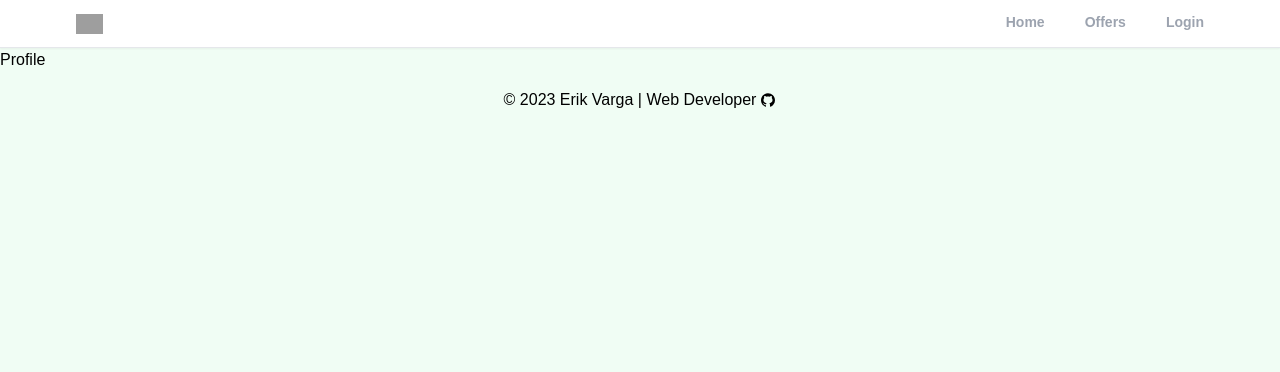
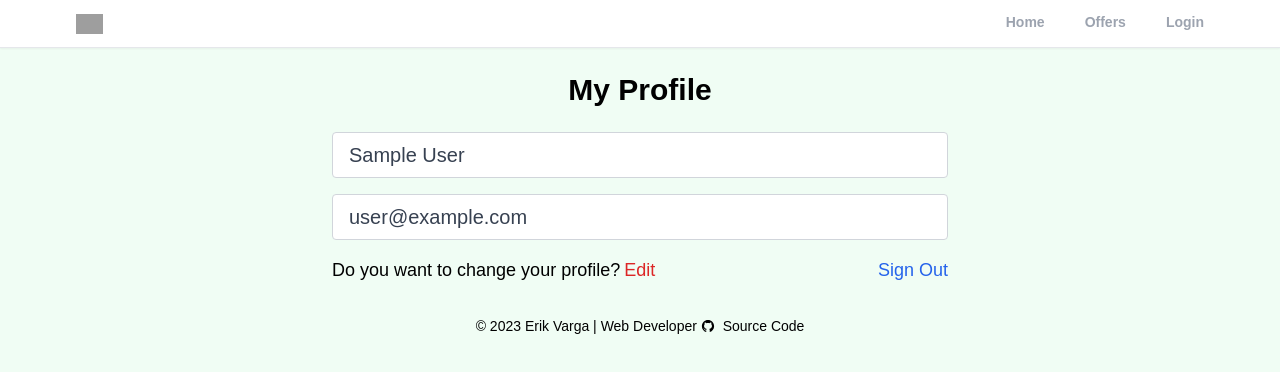
Before and after one commit to Erik-Varga/realtor-clone-react, a React (Create React App) app: page /profile in a window 1280 px wide. Shown: the top 372 px of the page. Built offline with nearby package versions, Linux system fonts and the light colour scheme; no server answers; sample sign-in values are in the browser's storage; grey boxes are pictures that could not be loaded.

Commit message:
created private route, custom profile hook and log-out functionality

```diff
--- a/src/App.js
+++ b/src/App.js
@@ -9,6 +9,7 @@ import Header from "./components/Header";
 import Footer from "./components/Footer";
 import { ToastContainer } from "react-toastify";
 import 'react-toastify/dist/ReactToastify.css';
+import PrivateRoute from "./components/PrivateRoute";
 
 function App() {
   return (
@@ -17,7 +18,9 @@ function App() {
         <Header />
         <Routes>
           <Route path="/" element={<Home />} />
-          <Route path="/profile" element={<Profile />} />
+          <Route path="/profile" element={<PrivateRoute />}>
+            <Route path="/profile" element={<Profile />} />
+          </Route>
           <Route path="/login" element={<Login />} />
           <Route path="/sign-up" element={<SignUp />} />
           <Route path="/forgot-password" element={<ForgotPassword />} />
--- a/src/components/Footer.jsx
+++ b/src/components/Footer.jsx
@@ -4,20 +4,20 @@ import { AiFillGithub } from "react-icons/ai";
 
 export default function Footer() {
   return (
-    <div className='card-footer m-2 p-2 hover:text-blue-600 hover:font-semibold transition duration-400 ease-in-out'>
-        <Link to="https://github.com/Erik-Varga" target="_blank" className='flex items-center justify-center'>
-            &copy; {(new Date().getFullYear())} Erik Varga | Web Developer
+    <div className='flex justify-center items-center card-footer m-1 p-1 text-sm hover:text-blue-600 hover:font-semibold transition duration-400 ease-in-out'>
+        <span>
+          <Link to="https://github.com/Erik-Varga" target="_blank" className='flex items-center justify-center'>
+              &copy; {(new Date().getFullYear())} Erik Varga | Web Developer
 
-            <AiFillGithub className='ml-1' />
+              <AiFillGithub className='ml-1' />
+          </Link>
+        </span>
+        <span>
+        <Link to="https://github.com/Erik-Varga/realtor-clone-react" target="_blank" className='flex items-center justify-center'>
+          &nbsp;
+          Source Code
         </Link>
+        </span>
     </div>
-
-
-    // <div>
-    //   <a href="https://github.com/Erik-Varga" target="_blank">&copy; <script>document.write(new Date().getFullYear())</script> Erik Varga | Web Developer <i class="fa-brands fa-github"></i></a>
-    // </div>
-
-
-
   )
 }
--- /dev/null
+++ b/src/components/PrivateRoute.jsx
@@ -0,0 +1,11 @@
+import React from 'react'
+import { Outlet, Navigate } from 'react-router';
+import { useAuthStatus } from '../hooks/useAuthStatus';
+
+export default function PrivateRoute() {
+    const { loggedIn, checkingStatus } = useAuthStatus();
+    if (checkingStatus) {
+        return <h3>Loading ...</h3>
+    }
+    return loggedIn ? <Outlet /> : <Navigate to="/login" />
+}
--- /dev/null
+++ b/src/hooks/useAuthStatus.jsx
@@ -0,0 +1,21 @@
+import React, { useState, useEffect } from 'react'
+import { getAuth, onAuthStateChanged } from "firebase/auth"
+
+export function useAuthStatus() {
+    const [loggedIn, setLoggedIn] = useState(false);
+
+    const [checkingStatus, setCheckingStatus] = useState(true);
+
+    useEffect(() => {
+        const auth = getAuth();
+
+        onAuthStateChanged(auth, (user) => {
+            if(user) {
+                setLoggedIn(true)
+            }
+            setCheckingStatus(false)
+        })
+    }, [])
+
+  return { loggedIn, checkingStatus }
+}
--- a/src/pages/Profile.jsx
+++ b/src/pages/Profile.jsx
@@ -1,9 +1,62 @@
-import React from 'react'
+import React, { useState } from 'react';
+import { Link, useNavigate } from "react-router-dom";
+import { getAuth } from "firebase/auth";
 
 export default function Profile() {
+  const navigate = useNavigate();
+
+  const auth = getAuth();
+
+  const [formData, setFormDate ] = useState({
+    fullname: auth.currentUser.displayName,
+    email: auth.currentUser.email,
+  });
+
+  const { fullname, email } = formData;
+
+  function onLogout() {
+    auth.signOut();
+    navigate("/");
+  }
+
   return (
-    <div>
-      Profile
-    </div>
+    <section className='max-width-6xl mx-auto flex flex-col justify-center items-center'>
+      <h1 className='text-3xl text-center mt-6 font-bold'>My Profile</h1>
+      <div className='w-full md:w-[50%] mt-6 px-3'>
+        <form>
+          {/* Name Input */}
+          <input type='text' id='fullname' value={fullname} disabled className='w-full mb-4 px-4 py-2 text-xl text-gray-700 bg-white border border-gray-300 rounded transition duration-300 ease-in-out'></input>
+
+          {/* Email Input */}
+          <input type='email' id='email' value={email} disabled className='w-full mb-4 px-4 py-2 text-xl text-gray-700 bg-white border border-gray-300 rounded transition duration-300 ease-in-out'></input>
+
+          <div className="flex justify-between whitespace-nowrap text-sm sm:text-lg">
+              <p className="mb-6">
+                Do you want to change your profile?
+                <Link
+                  to="/profile"
+                  className="text-red-600 hover:text-blue-700 hover:font-semibold transition duration-800 ease-in-out ml-1"
+                >
+                  Edit
+                </Link>
+              </p>
+              <p className="text-blue-600 hover:text-red-800 hover:font-semibold transition duration-800 ease-in-out cursor-pointer" onClick={onLogout}
+                >
+                  Sign Out
+              </p>
+            </div>
+
+            {/* Login */}
+            {/* <button
+              className="w-full px-7 py-3 bg-blue-600 text-white text-sm font-medium uppercase rounded shadow-md hover:bg-blue-700 hover:shadow-lg transition duration-150 ease-in-out active:bg-blue-800"
+              type="submit"
+            >
+              Register
+            </button> */}
+
+
+        </form>
+      </div>
+    </section>
   )
 }
```
